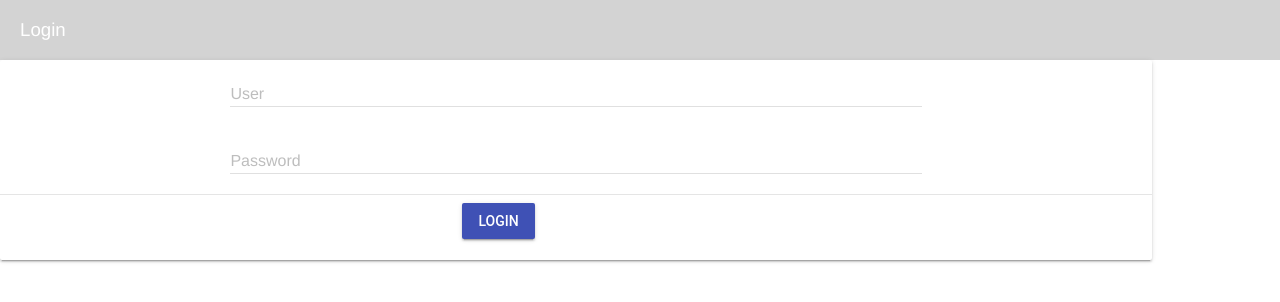
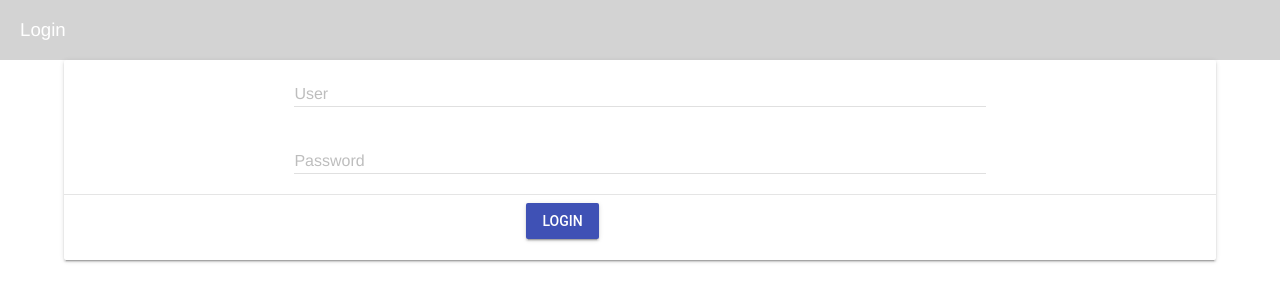
Before and after one commit to FranklinParker/AngularMaterialDesignLite, an Angular app: page /login in a window 1280 px wide. Shown: the top 302 px of the page. Built offline with nearby package versions, Linux system fonts and the light colour scheme; what @angular-mdl/core would draw is missing.

Commit message:
margin left added

```diff
--- a/src/app/auth/components/login.component.scss
+++ b/src/app/auth/components/login.component.scss
@@ -5,6 +5,7 @@
 
 .demo-card-wide.mdl-card {
   width: 90%;
+  margin-left: 5%;
 
 }
 .demo-card-wide > .mdl-card__title {
```
